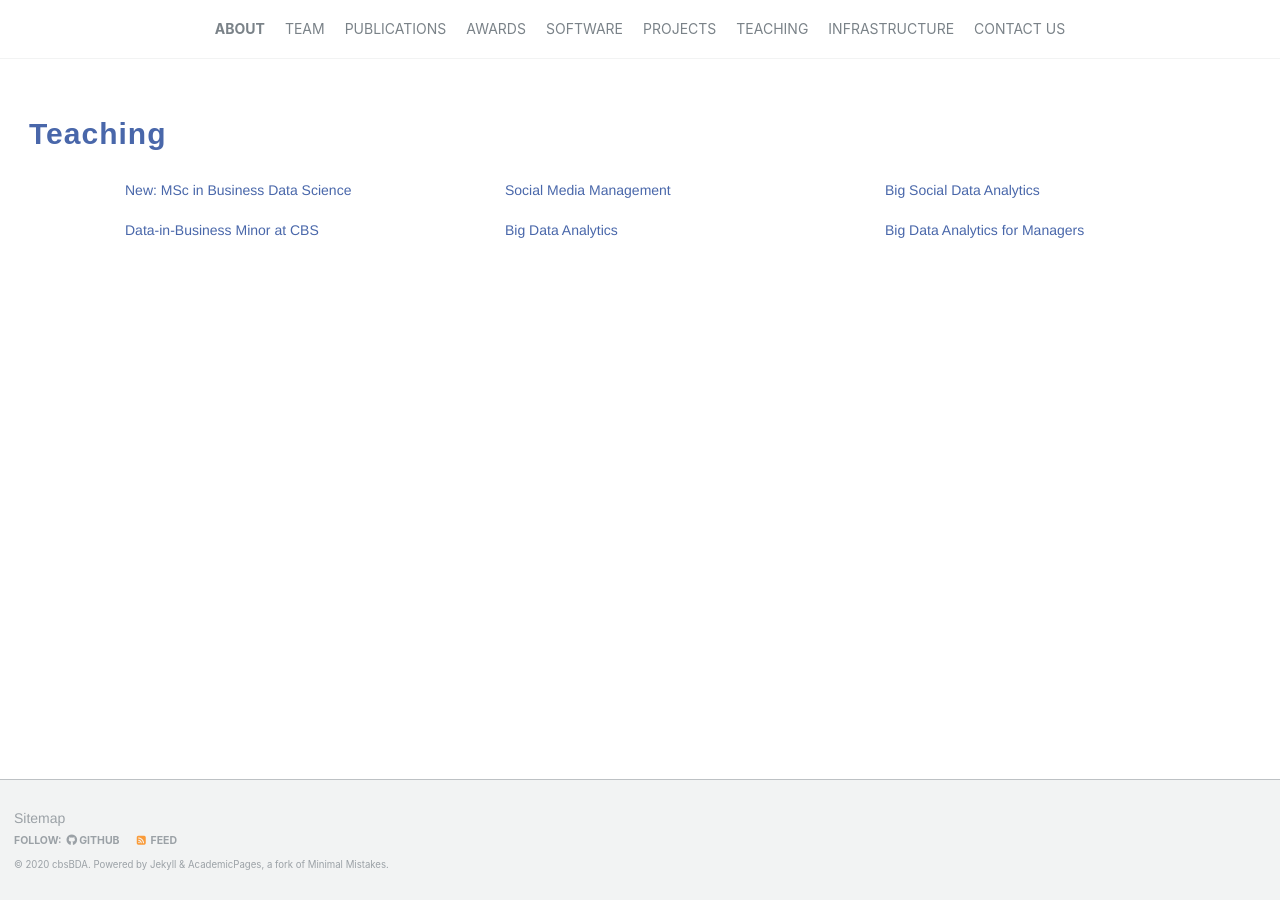
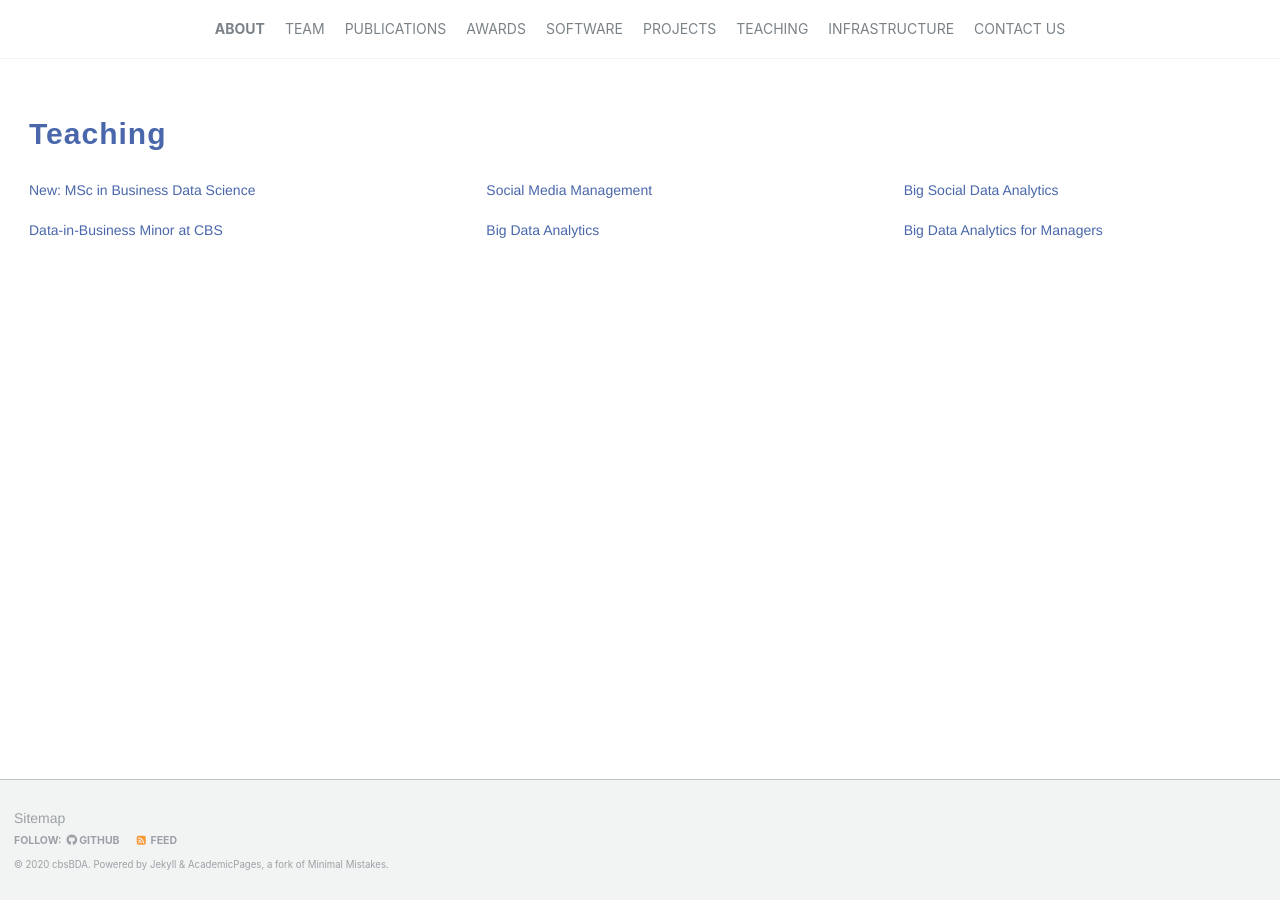
Before and after one commit to cbsBDA/cbsBDA-homepage, a Jekyll site: the page built from _pages/teaching.md, in a window 1280 px wide. Built offline with Jekyll 4.4.1, drawn with Linux system fonts in a browser that asks for light colours; nearby versions of some CDN libraries.

Commit message:
Update teaching.md

```diff
--- a/_pages/teaching.md
+++ b/_pages/teaching.md
@@ -22,13 +22,13 @@ author_profile: true
       </div>
     </div>
   </div>
-  <div class="container">
+  <div class="container w-100 p-0 m-0">
     <div class="row">
       <div class="col-xs-12 col-sm-4 col-md-4">
         <div class="wow bounceInLeft" data-wow-delay="0.2s">
           <div class="team">
             <div class="inner">
-              <ul class="lists">
+              <ul class="lists p-0 pr-50">
                 <li><a href="https://www.cbs.dk/en/study/graduate/msc-in-business-administration-and-information-systems/msc-in-business-administration-and-information-systems-data-science" target="blank"> New: MSc in Business Data Science</a></li>
                 <li><a href="http://studieordninger.cbs.dk/2015/minor/140" target="blank"> Data-in-Business Minor at CBS</a></li>
               </ul>
```
